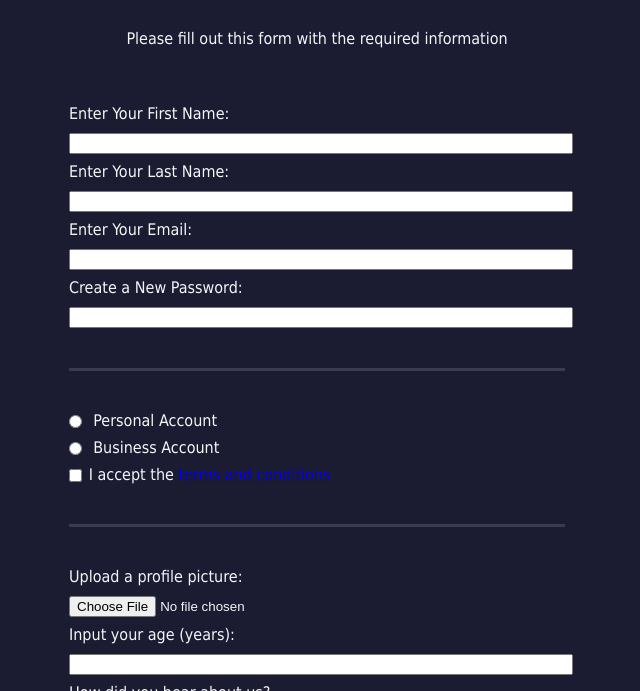
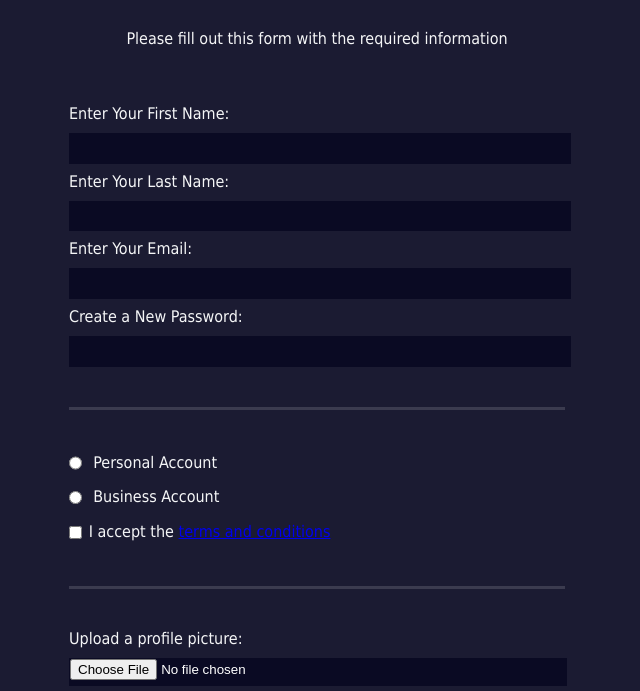
Before and after one commit to Abaljerind/registration-form, a plain HTML site: page index.html in a window 1280 px wide. Shown: the part 73-764 px from the top of the page, without its empty margins (323-963 px from the left). Drawn offline with Linux system fonts and the light colour scheme.

Commit message:
add style for input, textarea & select

```diff
--- a/style.css
+++ b/style.css
@@ -41,6 +41,7 @@ textarea,
 select {
   width: 100%;
   margin: 10px 0 0 0;
+  min-height: 2em;
 }
 
 .inline {
@@ -49,3 +50,10 @@ select {
   margin: 0 0.5em 0 0;
   vertical-align: middle;
 }
+
+input,
+textarea {
+  background-color: #0a0a23;
+  border: solid 1px #0a0a23;
+  color: #ffffff;
+}
```
